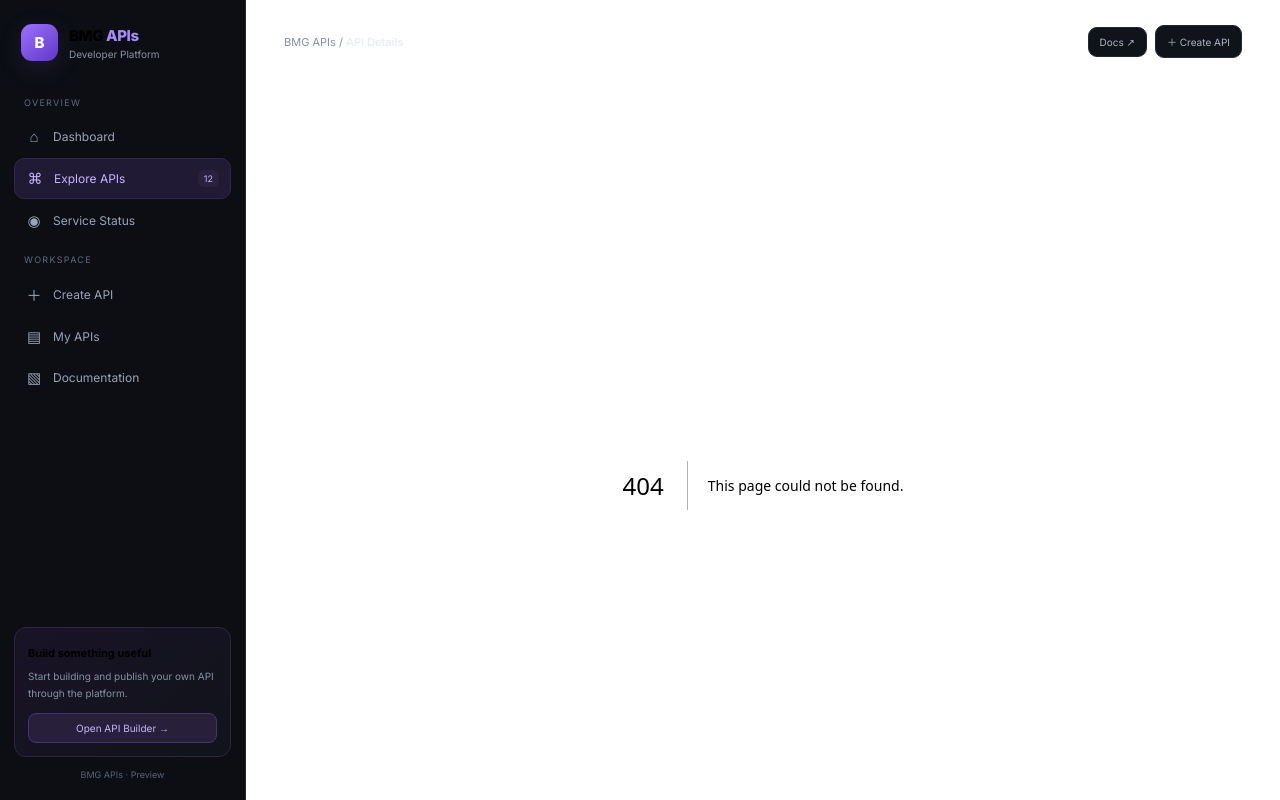
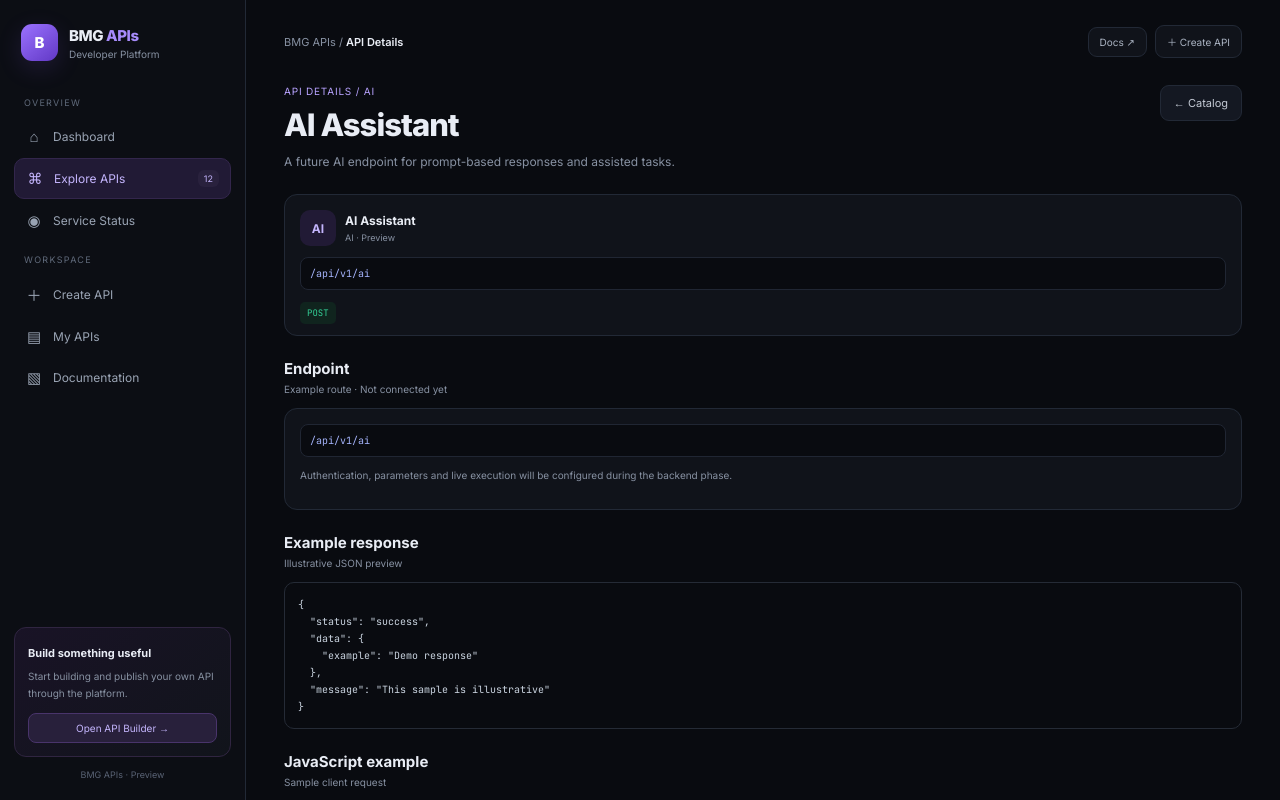
Before and after one commit to T7-T7/Bmg-Apis, a Next.js app: page /apis/ai-assistant in a window 1280 px wide. Before the commit this address had no page. Shown: the top 800 px of the page. Built offline with nearby package versions, Linux system fonts and the light colour scheme.

Commit message:
Initialize BMG APIs: add app/apis/[slug]/page.js

```diff
--- /dev/null
+++ b/app/apis/[slug]/page.js
@@ -0,0 +1,14 @@
+import Link from "next/link";
+import { apiCatalog } from "@/lib/api-data";
+export default async function ApiDetail({params}){
+ const {slug}=await params;const api=apiCatalog.find(a=>a.slug===slug);
+ if(!api)return <div className="empty-state">API not found. <Link href="/apis">Back to catalog</Link></div>;
+ const sample={status:"success",data:{example:"Demo response"},message:"This sample is illustrative"};
+ return <>
+ <div className="page-heading"><div><div className="eyebrow">API DETAILS / {api.category.toUpperCase()}</div><h1>{api.name}</h1><p>{api.description}</p></div><Link className="secondary-btn" href="/apis">← Catalog</Link></div>
+ <div className="panel" style={{marginBottom:14}}><div className="api-card-head"><div className="api-symbol">{api.symbol}</div><div><div className="api-name">{api.name}</div><div className="api-category">{api.category} · {api.status}</div></div></div><div className="endpoint">{api.endpoint}</div><div style={{marginTop:10}}><span className="method">{api.method}</span></div></div>
+ <div className="section-title"><div><h2>Endpoint</h2><p>Example route · Not connected yet</p></div></div><div className="panel"><div className="endpoint">{api.endpoint}</div><p style={{fontSize:10,color:"var(--muted)",lineHeight:1.7}}>Authentication, parameters and live execution will be configured during the backend phase.</p></div>
+ <div className="section-title"><div><h2>Example response</h2><p>Illustrative JSON preview</p></div></div><pre className="code-block">{JSON.stringify(sample,null,2)}</pre>
+ <div className="section-title"><div><h2>JavaScript example</h2><p>Sample client request</p></div></div><pre className="code-block">{`fetch("https://your-domain.example${api.endpoint}")\n  .then(response => response.json())\n  .then(data => console.log(data));`}</pre>
+ </>;
+}
```
